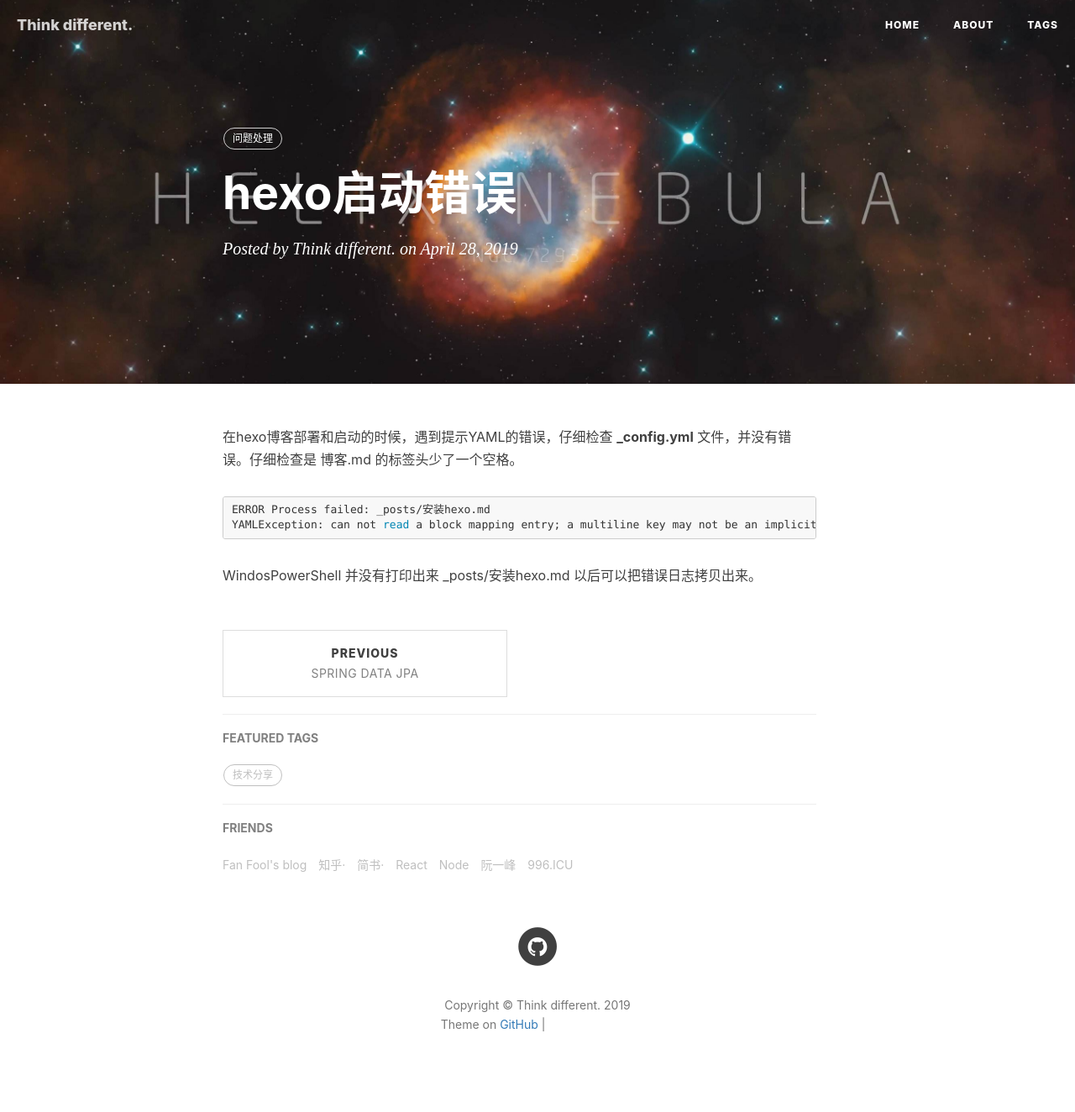
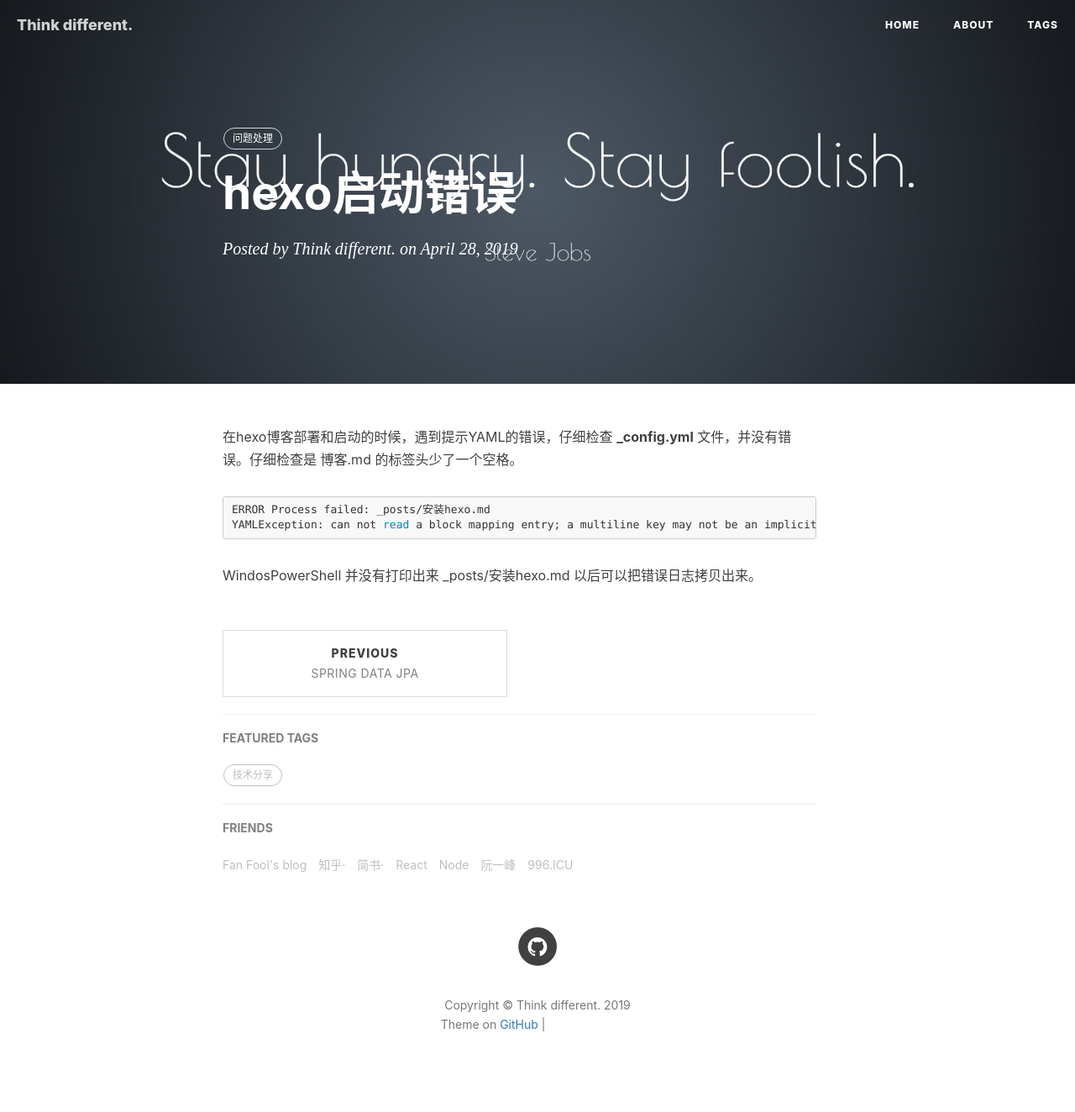
Before and after one commit to guoyaoleigg/guoyaoleigg.github.io, a Jekyll site: the page built from _posts/2019-04-28-hexo启动错误.md, in a window 1280 px wide. Shown: the whole page at 84% size. Built offline with Jekyll 4.4.1, drawn with Linux system fonts in a browser that asks for light colours; nearby versions of some CDN libraries; our own code applies the rules of GitHub Pages for plain Markdown files; comment, search, counter and statistics services are not loaded; grey boxes are pictures that could not be loaded.

Commit message:
修改背景图片

```diff
--- a/_config.yml
+++ b/_config.yml
@@ -9,10 +9,10 @@
 baseurl: ""      # for example, '/blog' if your blog hosted on 'host/blog'
 github_repo: "" # you code repository
 
-# Sidebar settings
+# Sidebar settings  头像
 sidebar: true                           # whether or not using Sidebar.
 sidebar-about-description: "Goals determine what you going to be!"
-sidebar-avatar: /img/about-BY-gentle.jpg      # use absolute URL, seeing it's used in both `/` and `/about/`
+sidebar-avatar: /img/profilePhoto.jpg      # use absolute URL, seeing it's used in both `/` and `/about/`
 
 
 
```
Also changed, not shown: img/about-BY-gentle.jpg (deleted), img/post-bg-desk.jpg.
